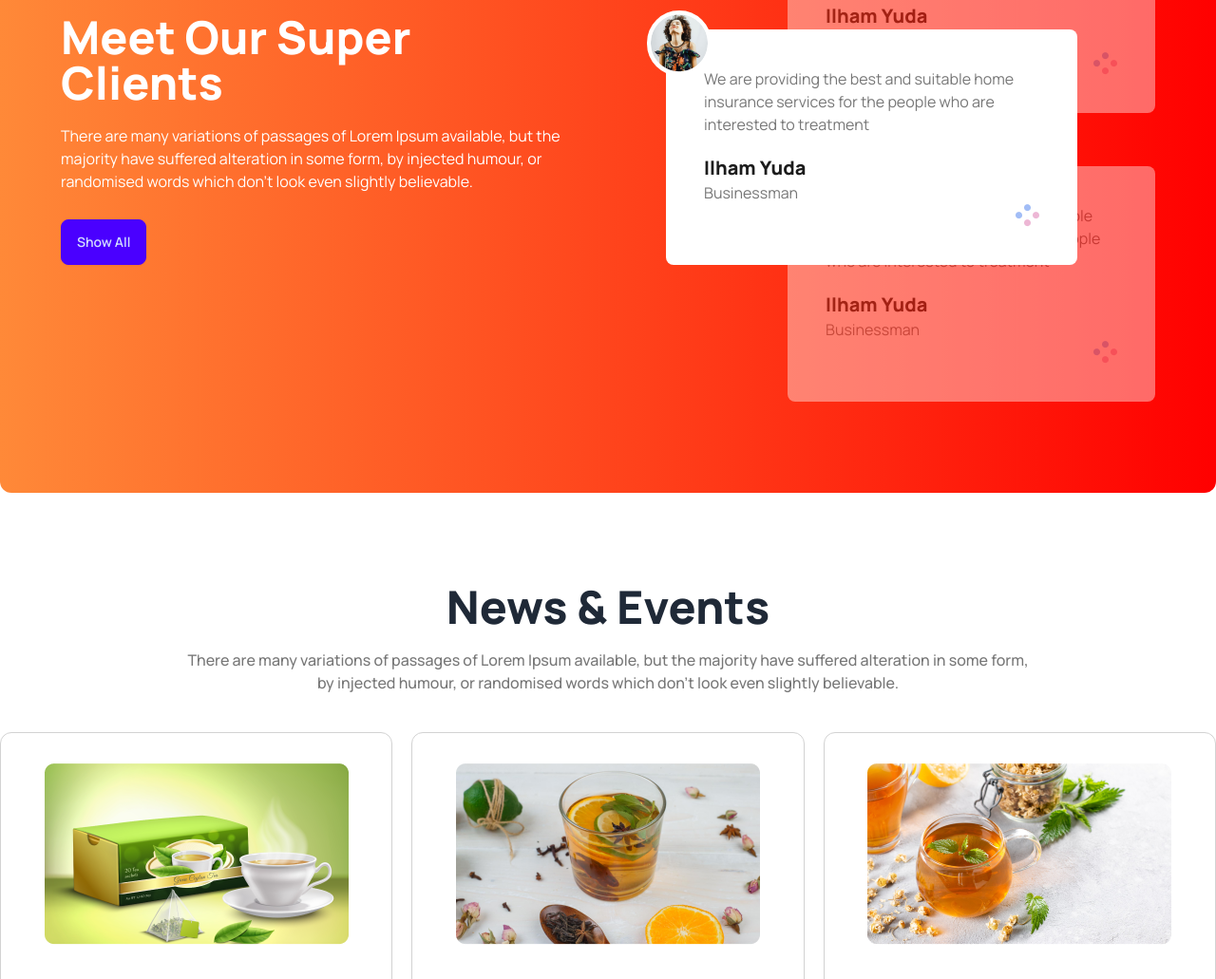
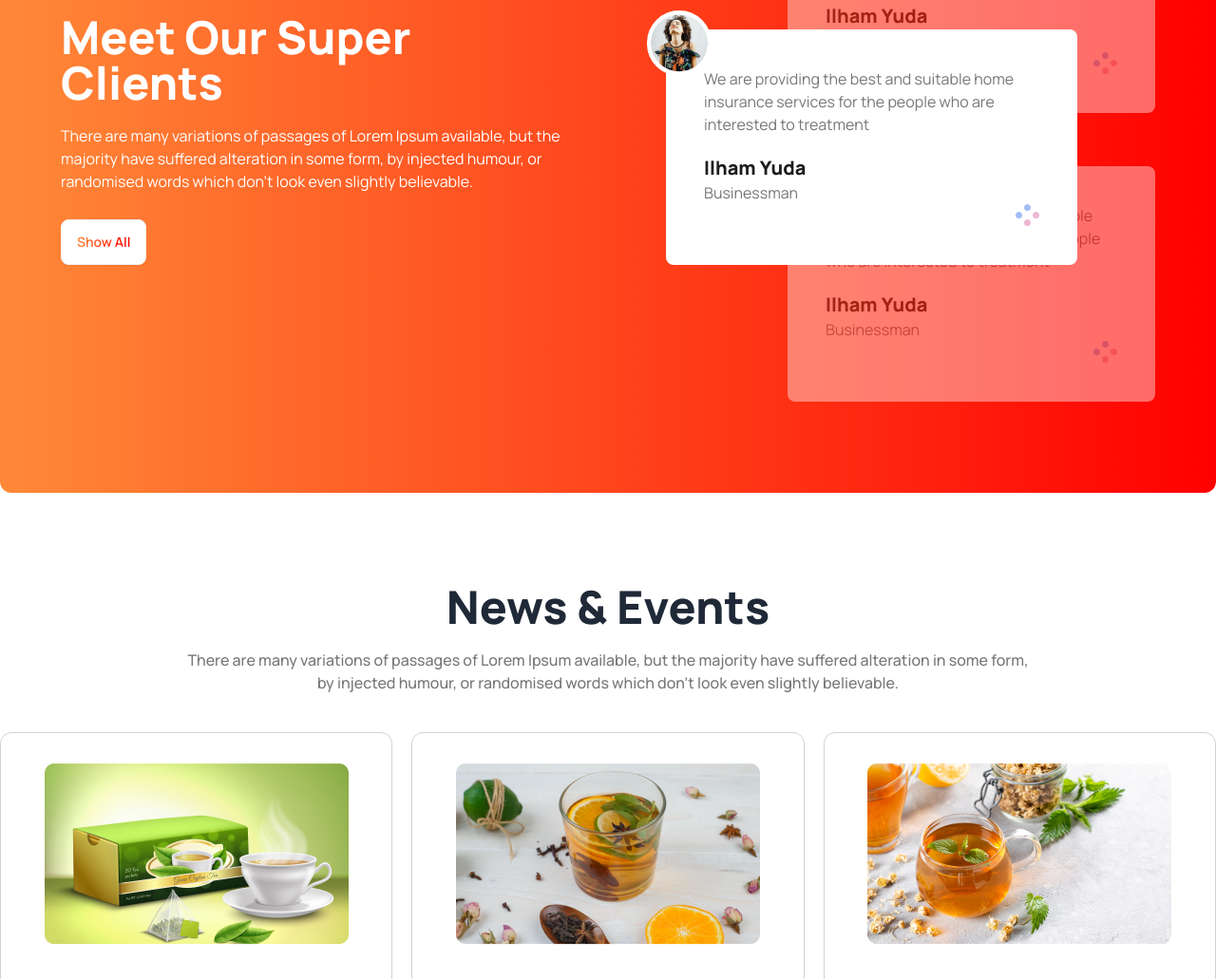
Before and after one commit to RfAraf/tea-house-website-with-daisy, a plain HTML site: page index.html in a window 1280 px wide. Shown: the part 2318-3349 px from the top of the page at 95% size. Drawn offline with nearby package versions, Linux system fonts and the light colour scheme.

Commit message:
button text gradient done

```diff
--- a/index.html
+++ b/index.html
@@ -44,6 +44,12 @@
     <style>
       .font-manrope {
         font-family: "Manrope", sans-serif;
+      }
+
+      .text-gradient {
+        background: linear-gradient(to right, #ff8938, #f00);
+        background-clip: text;
+        color: transparent;
       }
     </style>
   </head>
@@ -208,7 +214,9 @@
               injected humour, or randomised words which don't look even
               slightly believable.
             </p>
-            <button class="btn btn-primary">Show All</button>
+            <button class="btn bg-white">
+              <span class="text-gradient">Show All</span>
+            </button>
           </div>
         </div>
         <!-- review container -->
```
